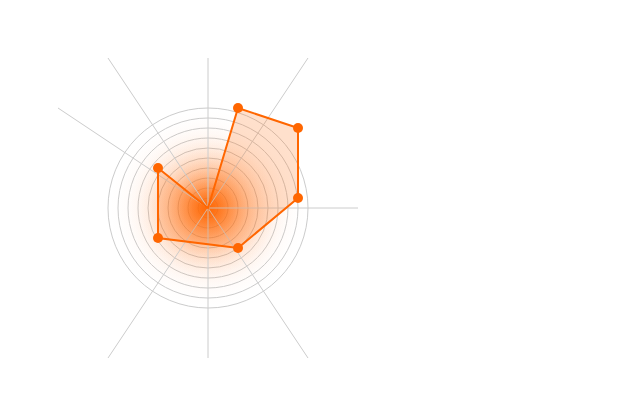
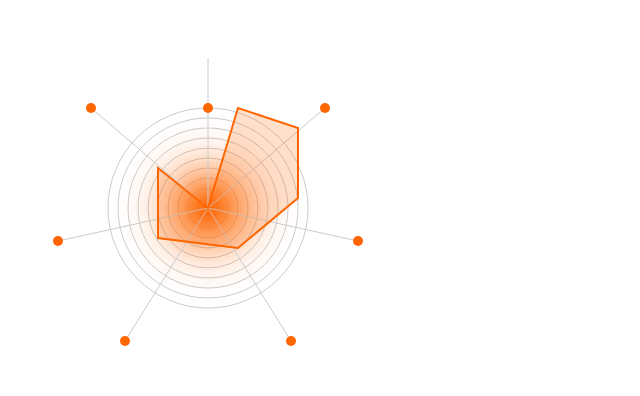
Before and after one commit to TimurKaiser/graphql, a plain HTML site: page main.html in a window 1280 px wide. Shown: the whole page, without its empty margins (0-640 px from the left). Drawn offline with Linux system fonts and the light colour scheme.

Commit message:
the good data is take for svg

```diff
--- a/main.html
+++ b/main.html
@@ -24,7 +24,6 @@
             }
         </style>
 
-        <!-- Dégradé radial pour les cercles -->
         <defs>
             <radialGradient id="gradient" cx="50%" cy="50%" r="50%" fx="50%" fy="50%">
                 <stop offset="0%" style="stop-color:rgba(255, 102, 0, 0.5); stop-opacity:1" />
@@ -32,7 +31,6 @@
             </radialGradient>
         </defs>
 
-        <!-- Tracé des lignes de grille (pour les rayons) -->
         <circle cx="200" cy="200" r="100" stroke="#ccc" stroke-width="1" fill="none"/>
         <circle cx="200" cy="200" r="90" stroke="#ccc" stroke-width="1" fill="none"/>
         <circle cx="200" cy="200" r="80" stroke="#ccc" stroke-width="1" fill="none"/>
@@ -44,7 +42,6 @@
         <circle cx="200" cy="200" r="20" stroke="#ccc" stroke-width="1" fill="none"/>
         <circle cx="200" cy="200" r="10" stroke="#ccc" stroke-width="1" fill="none"/>
 
-        <!-- Cercle avec dégradé radial -->
         <circle cx="200" cy="200" r="100" fill="url(#gradient)" fill-opacity="0.1"/>
         <circle cx="200" cy="200" r="90" fill="url(#gradient)" fill-opacity="0.2"/>
         <circle cx="200" cy="200" r="80" fill="url(#gradient)" fill-opacity="0.3"/>
@@ -56,25 +53,25 @@
         <circle cx="200" cy="200" r="20" fill="url(#gradient)" fill-opacity="0.9"/>
         <circle cx="200" cy="200" r="10" fill="url(#gradient)" fill-opacity="1"/>
 
-        <!-- Lignes de rayons -->
-        <line x1="200" y1="50" x2="200" y2="350" stroke="#ccc" stroke-width="1"/>
-        <line x1="200" y1="200" x2="350" y2="200" stroke="#ccc" stroke-width="1"/>
-        <line x1="200" y1="200" x2="300" y2="50" stroke="#ccc" stroke-width="1"/>
-        <line x1="200" y1="200" x2="50" y2="100" stroke="#ccc" stroke-width="1"/>
-        <line x1="200" y1="200" x2="100" y2="350" stroke="#ccc" stroke-width="1"/>
-        <line x1="200" y1="200" x2="300" y2="350" stroke="#ccc" stroke-width="1"/>
-        <line x1="200" y1="200" x2="100" y2="50" stroke="#ccc" stroke-width="1"/>
+        <line x1="200" y1="200" x2="200" y2="50" stroke="#ccc" stroke-width="1"/>
+        <line x1="200" y1="200" x2="317" y2="100" stroke="#ccc" stroke-width="1"/>
+        <line x1="200" y1="200" x2="350" y2="233" stroke="#ccc" stroke-width="1"/>
+        <line x1="200" y1="200" x2="283" y2="333" stroke="#ccc" stroke-width="1"/>
+        <line x1="200" y1="200" x2="117" y2="333" stroke="#ccc" stroke-width="1"/>
+        <line x1="200" y1="200" x2="50" y2="233" stroke="#ccc" stroke-width="1"/>
+        <line x1="200" y1="200" x2="83" y2="100" stroke="#ccc" stroke-width="1"/>
 
-        <!-- Tracé des lignes de données -->
+
         <path class="data-line" d="M 200 200L 230 100L 290 120L 290 190L 230 240L 150 230L 150 160Z" />
 
-        <!-- Points de données -->
-        <circle class="data-point" cx="230" cy="100" r="5"/>
-        <circle class="data-point" cx="290" cy="120" r="5"/>
-        <circle class="data-point" cx="290" cy="190" r="5"/>
-        <circle class="data-point" cx="230" cy="240" r="5"/>
-        <circle class="data-point" cx="150" cy="230" r="5"/>
-        <circle class="data-point" cx="150" cy="160" r="5"/>
+        <circle class="data-point" cx="200" cy="100" r="5"/>
+        <circle class="data-point" cx="317" cy="100" r="5"/>
+        <circle class="data-point" cx="350" cy="233" r="5"/>
+        <circle class="data-point" cx="283" cy="333" r="5"/>
+        <circle class="data-point" cx="117" cy="333" r="5"/>
+        <circle class="data-point" cx="50" cy="233" r="5"/>
+        <circle class="data-point" cx="83" cy="100" r="5"/>
+
     </svg>
 
 </body>
```
Also changed, not shown: filter/filter.js (+2 -6 lines).
